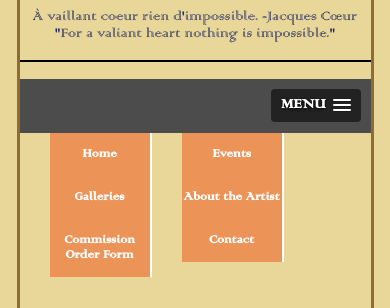
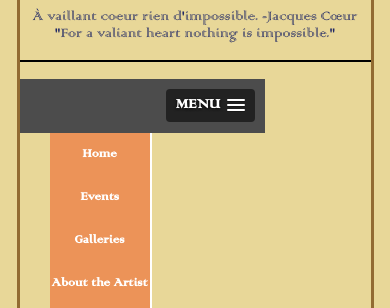
Before and after one commit to Zoso1219/ArtEtrange, a plain HTML site: page index.htm in a window 390 px wide. Shown: the part 230-538 px from the top of the page. Drawn offline with nearby package versions, Linux system fonts and the light colour scheme; files that its build step writes are made by us from their sources; files whose address does not match are found by name.

Commit message:
Update ArtEtrangeSS.css

```diff
--- a/ArtEtrangeSS.css
+++ b/ArtEtrangeSS.css
@@ -19,8 +19,14 @@
 
 /*mobile landscape to table portrait*/
 @media only screen and (max-width: 767px) {
-    #nav_menu {display: block;}
-    #mobile_menu {display: block;}
+    #nav_menu {
+        display: block;
+        width: 70%;
+    }
+    #mobile_menu {
+        display: block;
+        width: 70%;
+    }
     body {
         width: 100%;
         margin: 0;
```
